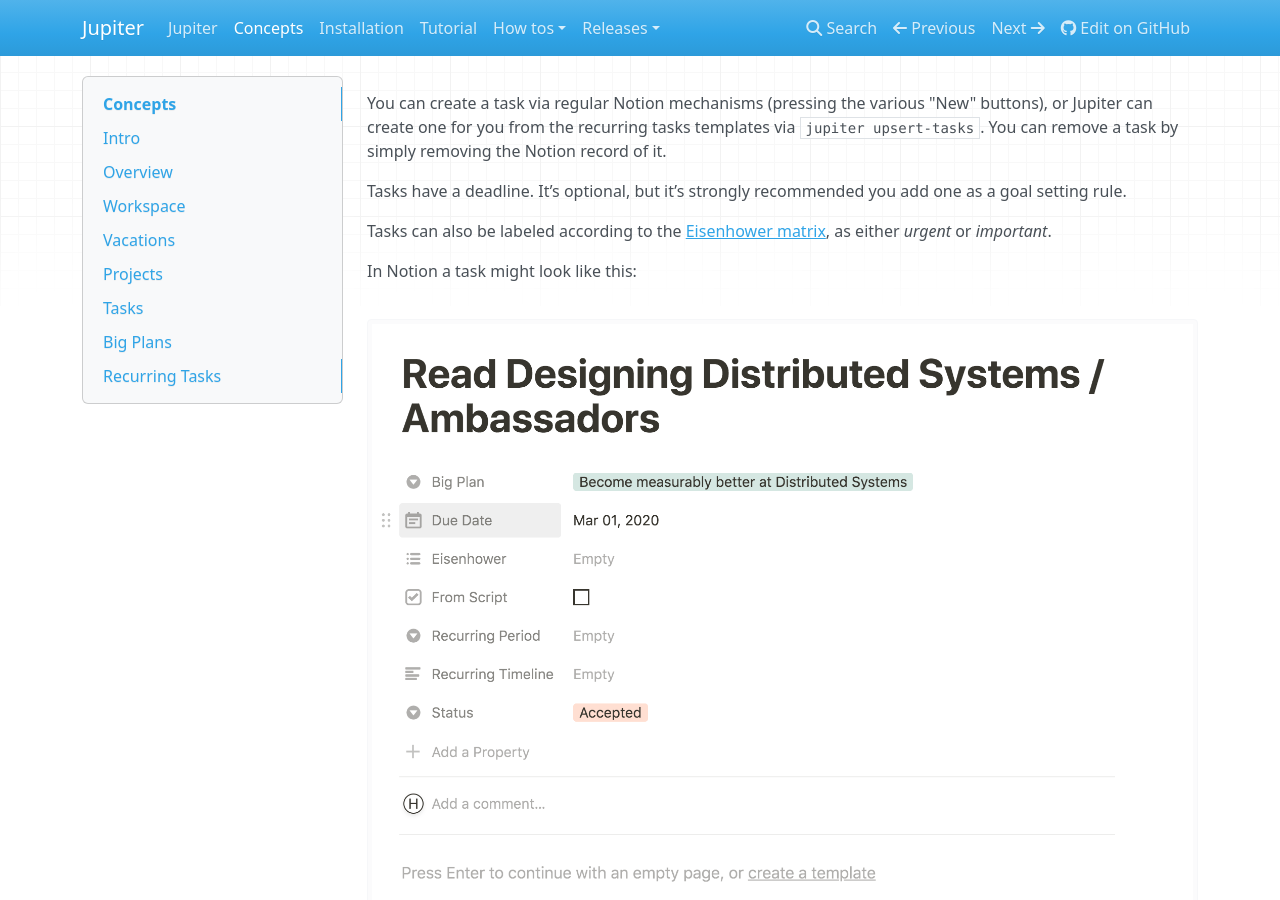
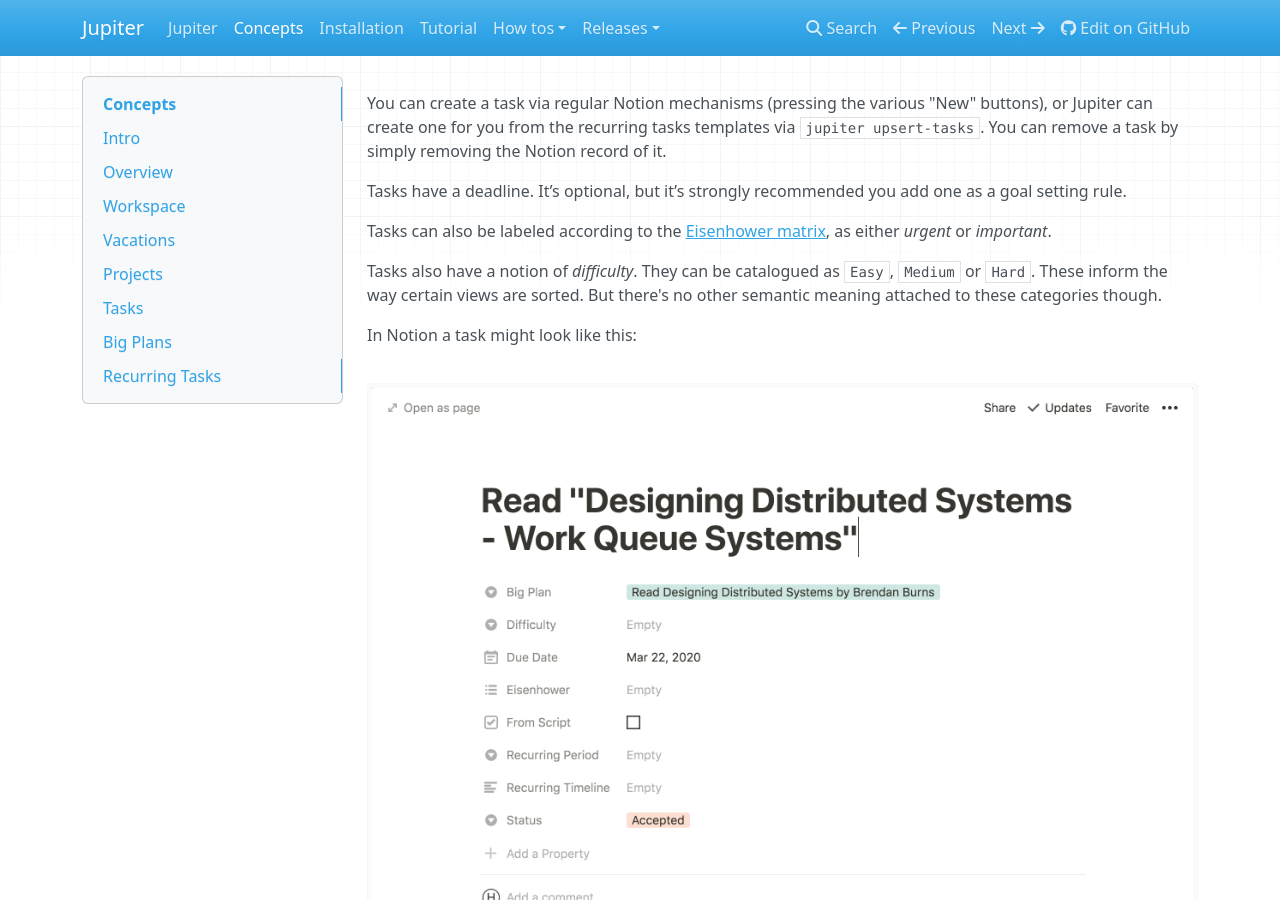
Before and after one commit to horia141/jupiter, an MkDocs documentation site: the page built from docs/concepts.md, in a window 1280 px wide and 900 px high, scrolled down 6505 px. Built offline with MkDocs 1.6.1, drawn with Linux system fonts in a browser that asks for light colours; nearby versions of some CDN libraries.

Commit message:
Update docs with the new difficulty

```diff
--- a/docs/concepts.md
+++ b/docs/concepts.md
@@ -216,6 +216,9 @@
 
 Tasks can also be labeled according to the [Eisenhower matrix](https://www.eisenhower.me/eisenhower-matrix/),
 as either _urgent_ or _important_.
+
+Tasks also have a notion of _difficulty_. They can be catalogued as `Easy`, `Medium` or `Hard`. These inform
+the way certain views are sorted. But there's no other semantic meaning attached to these categories though.
 
 In Notion a task might look like this:
 
```
Also changed, not shown: docs/assets/concepts-task.png.
